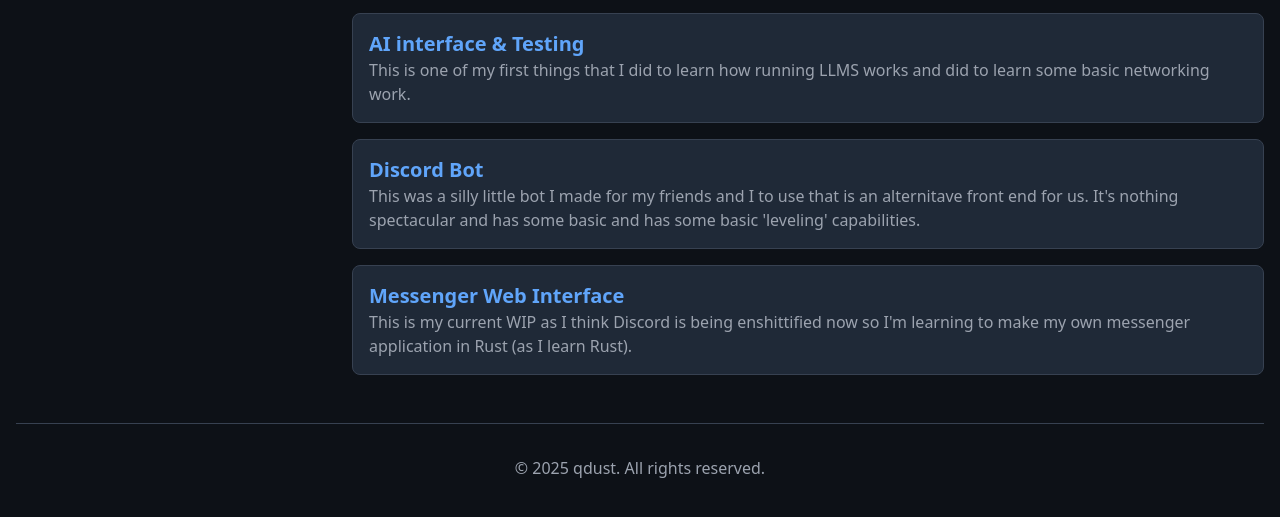
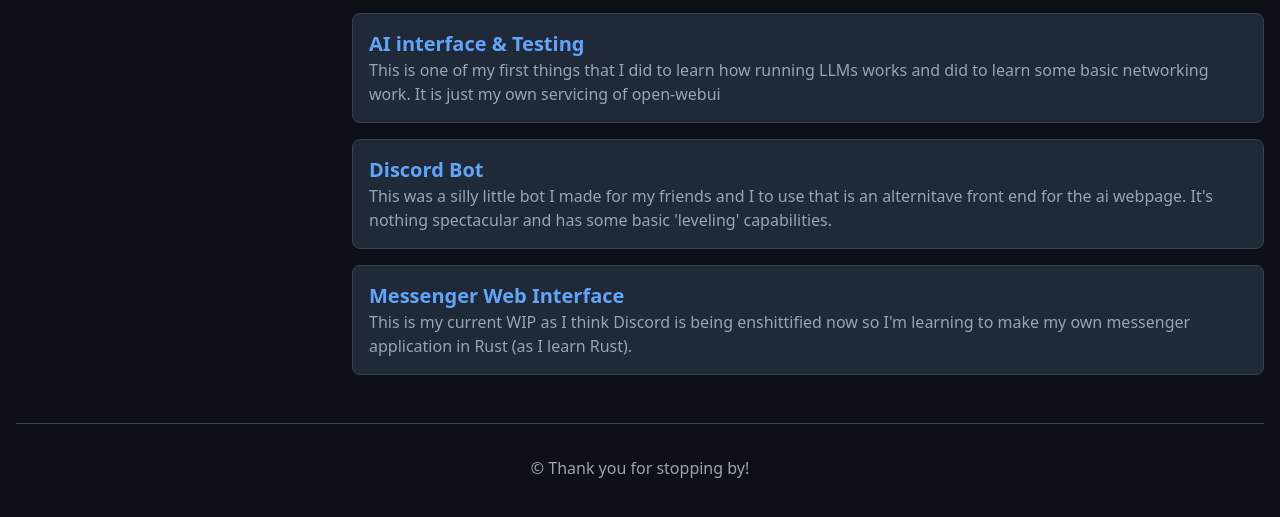
Before and after one commit to Qdust41/Qdust41.github.io, a plain HTML site: page index.html in a window 1280 px wide. Shown: the part 385-902 px from the top of the page. Drawn offline with nearby package versions, Linux system fonts and the light colour scheme.

Commit message:
Minor changes to make it gooder

```diff
--- a/index.html
+++ b/index.html
@@ -3,7 +3,7 @@
 <head>
     <meta charset="UTF-8">
     <meta name="viewport" content="width=device-width, initial-scale=1.0">
-    <title>qdust.space</title>
+    <title>Qdust41.github.io</title>
     <script src="https://cdn.tailwindcss.com"></script>
     <link rel="stylesheet" href="https://cdnjs.cloudflare.com/ajax/libs/font-awesome/6.0.0-beta3/css/all.min.css">
     <link rel="icon" href="./assets/favicon.ico" type="image/x-icon">
@@ -70,13 +70,13 @@
                 <section id="projects" class="initial-hidden" data-anim>
                     <h2 class="text-2xl font-bold border-b border-gray-700 pb-2 mb-4">My Projects</h2>
                     <div class="bg-gray-800 border border-gray-700 rounded-lg p-4 mb-4 transition-transform hover:scale-105">
-                        <h3 class="text-xl font-bold"><a href="https://ai.qdust.space" class="text-blue-400 hover:underline">AI interface & Testing</a></h3>
-                        <p class="text-gray-400">This is one of my first things that I did to learn how running LLMS works and did to learn some basic networking work.</p>
+                        <h3 class="text-xl font-bold"><a href="https://ai.qdust.space" target="_blank" class="text-blue-400 hover:underline">AI interface & Testing</a></h3>
+                        <p class="text-gray-400">This is one of my first things that I did to learn how running LLMs works and did to learn some basic networking work. It is just my own servicing of open-webui</p>
                     </div>
                     <div class="bg-gray-800 border border-gray-700 rounded-lg p-4 mb-4 transition-transform hover:scale-105">
                         <h3 class="text-xl font-bold"><a href="#" class="text-blue-400 hover:underline">Discord Bot</a></h3>
-                        <p class="text-gray-400">This was a silly little bot I made for my friends and I to use that is an alternitave front end for us. It's nothing spectacular and has some basic
-                            and has some basic 'leveling' capabilities.
+                        <p class="text-gray-400">This was a silly little bot I made for my friends and I to use that is an alternitave front end for the ai webpage. It's nothing spectacular and has some basic
+                             'leveling' capabilities.
                         </p>
                     </div>
                     <div class="bg-gray-800 border border-gray-700 rounded-lg p-4 mb-4 transition-transform hover:scale-105">
@@ -88,7 +88,7 @@
         </div>
 
         <footer class="text-center py-8 mt-8 border-t border-gray-700 text-gray-400 initial-hidden" data-anim>
-            <p>&copy; 2025 qdust. All rights reserved.</p>
+            <p>&copy; Thank you for stopping by!</p>
         </footer>
     </div>
 
```
